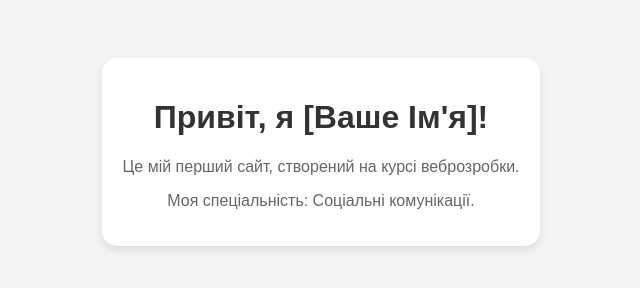
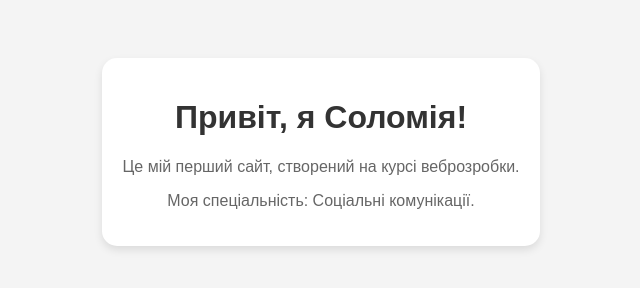
Before and after one commit to solomiiatsaryk/my-first-site, a plain HTML site: page index.html in a window 1280 px wide. Shown: the whole page, without its empty margins (319-959 px from the left). Drawn offline with Linux system fonts and the light colour scheme.

Commit message:
Update index.html

```diff
--- a/index.html
+++ b/index.html
@@ -14,7 +14,7 @@ p { color: #666; }
 </head>
 <body>
 <div class="card">
-<h1>Привіт, я [Ваше Ім'я]!</h1>
+<h1>Привіт, я Соломія!</h1>
 <p>Це мій перший сайт, створений на курсі веброзробки.</p>
 <p>Моя спеціальність: Соціальні комунікації.</p>
 </div>
```
